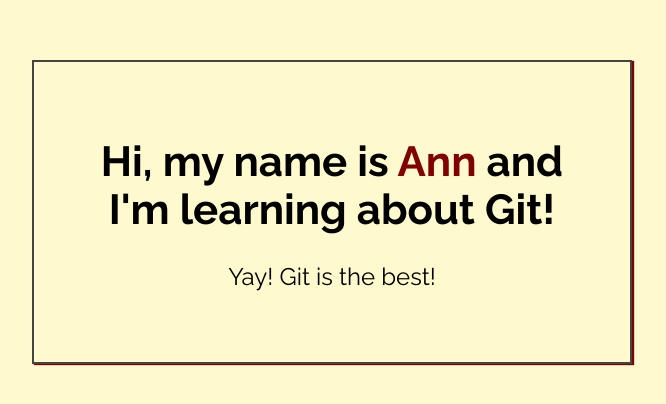
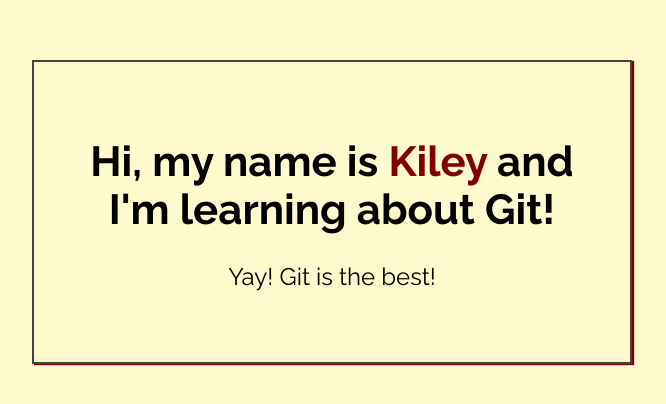
Before and after one commit to kileymorris/my-first-repo, a plain HTML site: page index.html in a window 1280 px wide. Shown: the part 188-592 px from the top of the page, without its empty margins (308-974 px from the left). Drawn offline with Linux system fonts and the light colour scheme.

Commit message:
Added name to index.html

```diff
--- a/index.html
+++ b/index.html
@@ -14,7 +14,7 @@
 <body>
 
     <div class="greeting">
-        <h1>Hi, my name is <span class="highlight">Ann</span> and I'm learning about Git! </h1>
+        <h1>Hi, my name is <span class="highlight">Kiley</span> and I'm learning about Git! </h1>
 
         <p>Yay! Git is the best!</p>
     </div>
```
